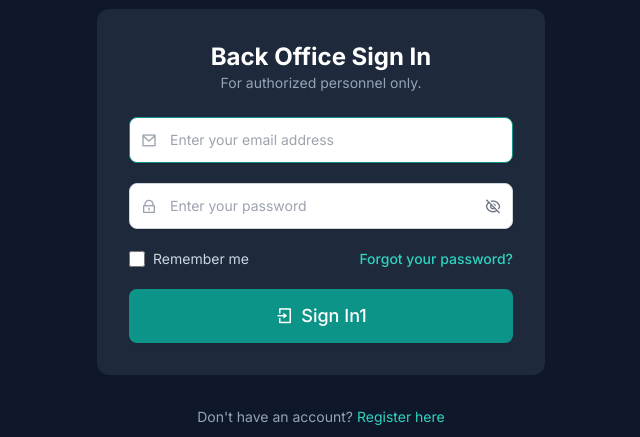
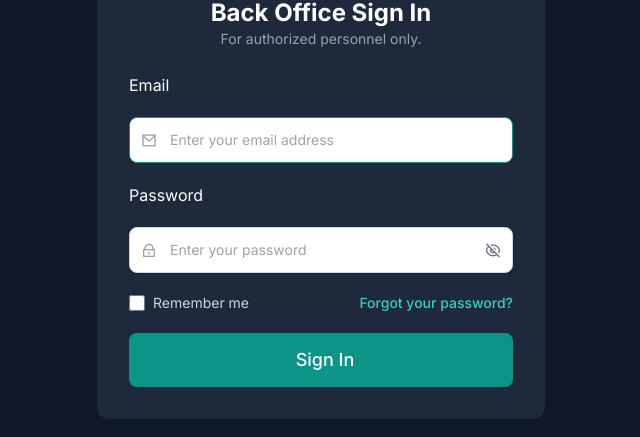
Before and after one commit to webappstudio-my/mysertifico, a React (Vite) app: page /auth/sign-in in a window 1280 px wide. Shown: the part 190-627 px from the top of the page, without its empty margins (319-959 px from the left). Built offline with nearby package versions, Linux system fonts and the light colour scheme.

Commit message:
SignInform texts

```diff
--- a/src/components/auth/SignInForm.jsx
+++ b/src/components/auth/SignInForm.jsx
@@ -12,6 +12,7 @@ const SignInForm = ({
 }) => {
     return (
         <form className="space-y-5" onSubmit={handleSubmit} noValidate>
+            <p>Email</p>
             <AuthInputField
                 iconClass="ri-mail-line"
                 label="Email Address"
@@ -27,7 +28,7 @@ const SignInForm = ({
                 disabled={loading}
                 placeholder={'Enter your email address'}
             />
-
+            <p>Password</p>
             <AuthInputField
                 iconClass="ri-lock-line"
                 label="Password"
@@ -83,10 +84,10 @@ const SignInForm = ({
                         </>
                     ) : (
                         <>
-                            <i className='ri-login-box-line'></i>
+                            <i className=''></i>
                             Sign In
                         </>
-                    )}1
+                    )}
                 </button>
             </div>
         </form>
```
